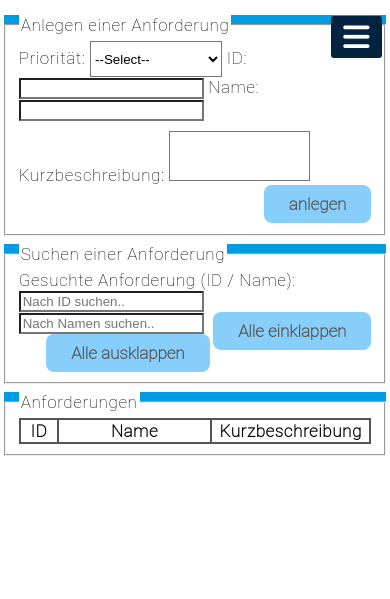
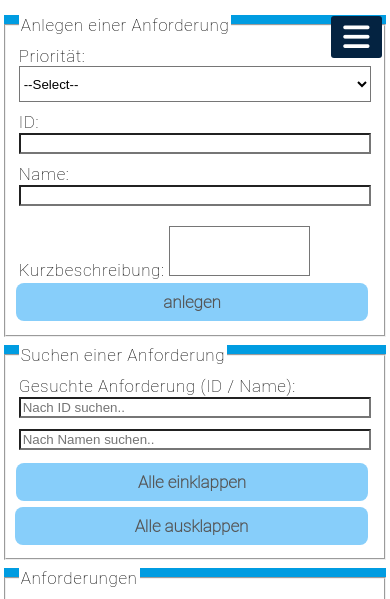
Before and after one commit to lkottman/WebTech_Themenverwaltung, a web app: file Gruppe_5_Editor/Web Technologies/Projekt/MainPageGer.html in a window 390 px wide. Shown: the part 52-651 px from the top of the page. Run offline with its HTML, style and script files only (its server is not run), Linux system fonts and the light colour scheme; lists and menus that the app fills with data are empty; some libraries are stand-ins or nearby versions.

Commit message:
Responisve Design is on fleek!

```diff
--- a/Gruppe_5_Editor/Web Technologies/Projekt/CSS/Reqs.css
+++ b/Gruppe_5_Editor/Web Technologies/Projekt/CSS/Reqs.css
@@ -27,18 +27,18 @@
 
 .reqtable tr.red1
 {
-    background-color: rgba(221, 51, 67, 0.4)
+    background-color: rgba(221,51,67,0.42)
 }
 
 .reqtable tr.yellow2
 {
 
-    background-color: rgba(214, 234, 25, 0.4);
+    background-color: rgba(214,234,25,0.42)
 }
 
 .reqtable tr.green3
 {
-    background-color: rgba(51, 221, 67, 0.4)
+    background-color: rgba(51,221,67,0.42)
 }
 
 .reqtable td
@@ -83,8 +83,8 @@
 {
     background-color: #009CE1;
 
-      flex-flow: row wrap;
-      align-items: center;
+    flex-flow: row wrap;
+    align-items: center;
 }
 
 .subreqdiv label
@@ -111,3 +111,79 @@ div.subreqdiv
 {
     height: 36px;
 }
+
+
+/* Smartphone */
+@media screen and (min-width: 320px) and (max-width: 767px){
+
+    .selectprio {
+        width: 100%;
+        margin-bottom: 10px;
+    }
+
+    input {
+        width: 100%;
+        margin-bottom: 10px;
+    }
+
+
+    button {
+        width: 100%;
+        margin: 3px;
+    }
+
+    legend {
+        margin-bottom: 5px;
+    }
+
+    button.rewbutton {
+        width: auto;
+        font-size: 14px;
+        padding: 5px 5px;
+    }
+
+    button.delbutton {
+        width: auto;
+        font-size: 14px;
+        padding: 5px 5px;
+
+    }
+}
+
+/* Tablet */
+
+@media screen and (min-width: 768px) and (max-width: 1024px){
+
+    .selectprio {
+        margin-bottom: 15px;
+    }
+    input#searchfield{
+        width: 100%;
+        margin: 3px;
+    }
+
+    input#searchfieldname{
+        width: 100%;
+        margin: 3px;
+    }
+
+    button {
+        margin: 5px;
+    }
+
+    legend {
+        margin-bottom: 5px;
+    }
+
+    button.rewbutton {
+        font-size: 17px;
+        padding: 10px 10px;
+    }
+
+    button.delbutton {
+        font-size: 17px;
+        padding: 10px 10px;
+
+    }
+
+}
--- a/Gruppe_5_Editor/Web Technologies/Projekt/JS/Table_and_Load.js
+++ b/Gruppe_5_Editor/Web Technologies/Projekt/JS/Table_and_Load.js
@@ -28,3 +28,7 @@ function createTable(tablename) {
 
   fetch("/createTable", options);
 }
+
+function loadTable() {
+
+}
--- a/Gruppe_5_Editor/Web Technologies/Projekt/MainPageEng.html
+++ b/Gruppe_5_Editor/Web Technologies/Projekt/MainPageEng.html
@@ -2,6 +2,7 @@
 <html lang="en">
 <head>
     <meta charset="UTF-8">
+    <meta name="viewport" content="width=device-width, initial-scale=1.0, user-scalable=no">
     <title>Requirements Editor</title>
     <link rel="stylesheet" href="CSS/Toolbar.css">
     <link rel="stylesheet" href="CSS/Sidebar.css">
--- a/Gruppe_5_Editor/Web Technologies/Projekt/MainPageGer.html
+++ b/Gruppe_5_Editor/Web Technologies/Projekt/MainPageGer.html
@@ -2,6 +2,8 @@
 <html lang="en">
 <head>
     <meta charset="UTF-8">
+    <meta name="viewport" content="width=device-width, initial-scale=1.0, user-scalable=no">
+
     <title>Anforderungseditor</title>
 
     <link rel="stylesheet" type="text/css" href="CSS/Toolbar.css">
--- a/Gruppe_5_Editor/Web Technologies/index.js
+++ b/Gruppe_5_Editor/Web Technologies/index.js
@@ -122,6 +122,17 @@ app.post("/delReqData", (request, response) => {
   response.end();
 });
 
+app.post("/loadtable", (request, response) => {
+
+  connection.query("SELECT * FROM ANFORDERUNGEN", function (err, result, fields) {
+    if (err)
+      throw err;
+    else {
+      console.log(result);
+    }
+  })
+});
+
 app.listen(PORT, () => console.log(
     "listening on: " +
     `http://localhost:${PORT}`
```
